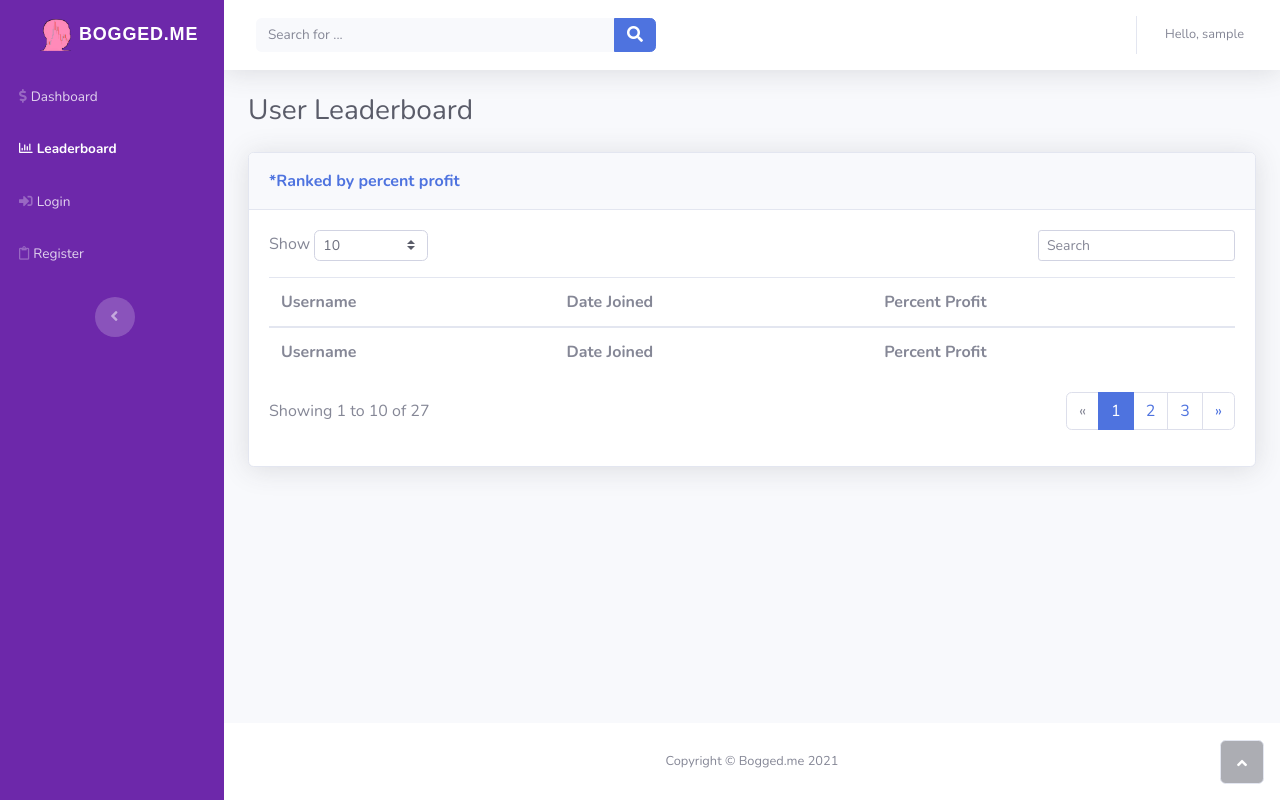
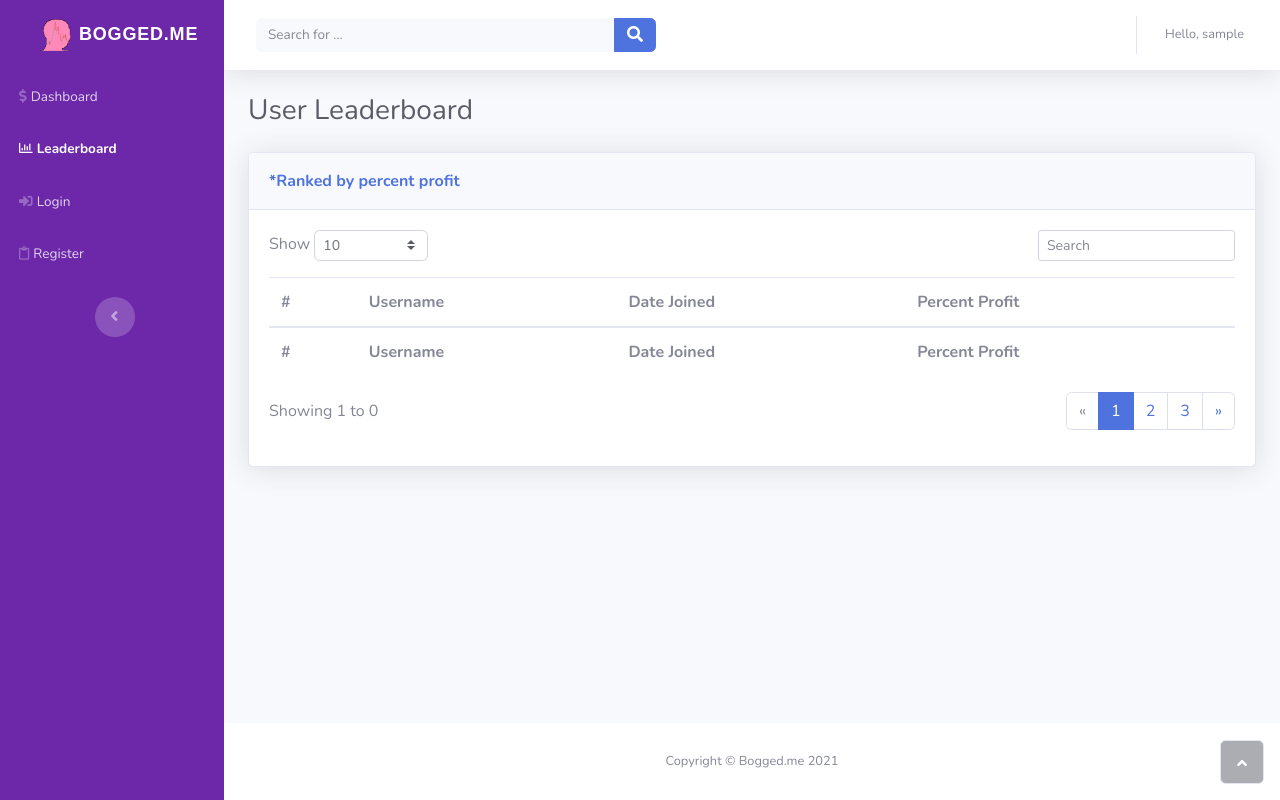
Before and after one commit to 0xckruger/Bogged.me, a Flask app: page /leaderboard in a window 1280 px wide. Run offline with Flask 2, Linux system fonts and the light colour scheme; the visitor is signed in with stand-in values (Sample User, id 1); data that the repository does not hold is empty; some libraries are stand-ins or nearby versions; some web fonts are replaced.

Commit message:
Add Eunemeration to leaderboard

```diff
--- a/templates/leaderboard.html
+++ b/templates/leaderboard.html
@@ -153,6 +153,7 @@
                                 <table class="table my-0" id="dataTable">
                                     <thead>
                                         <tr>
+                                            <th>#</th>
                                             <th>Username</th>
                                             <th>Date Joined</th>
                                             <th>Percent Profit</th>
@@ -162,6 +163,7 @@
 
                                         {% for user in leaderboard %}
                                         <tr>
+                                            <td>{{leaderboard.index(user) + 1}}</td>
                                             <td>{{user["user_name"]}}</td>
                                             <td>{{user["date_joined"]}}</td>
                                             <td>
@@ -263,6 +265,7 @@
                                     </tbody>
                                     <tfoot>
                                         <tr>
+                                            <td><strong>#</strong></td>
                                             <td><strong>Username</strong></td>
                                             <td><strong>Date Joined</strong></td>
                                             <td><strong>Percent Profit</strong></td>
@@ -272,7 +275,7 @@
                             </div>
                             <div class="row">
                                 <div class="col-md-6 align-self-center">
-                                    <p id="dataTable_info" class="dataTables_info" role="status" aria-live="polite">Showing 1 to 10 of 27</p>
+                                    <p id="dataTable_info" class="dataTables_info" role="status" aria-live="polite">Showing 1 to {{leaderboard|length}}</p>
                                 </div>
                                 <div class="col-md-6">
                                     <nav class="d-lg-flex justify-content-lg-end dataTables_paginate paging_simple_numbers">
```
